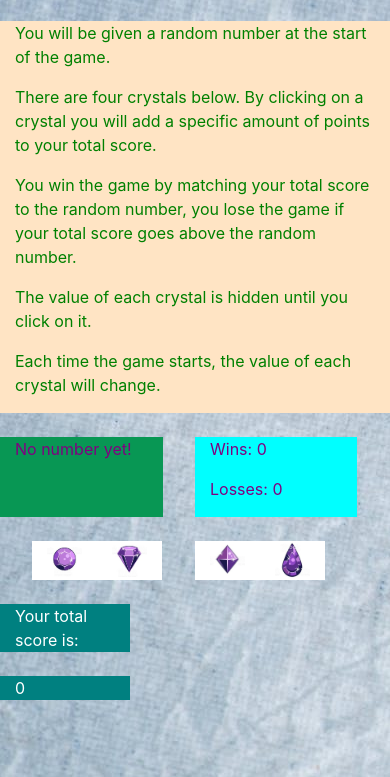
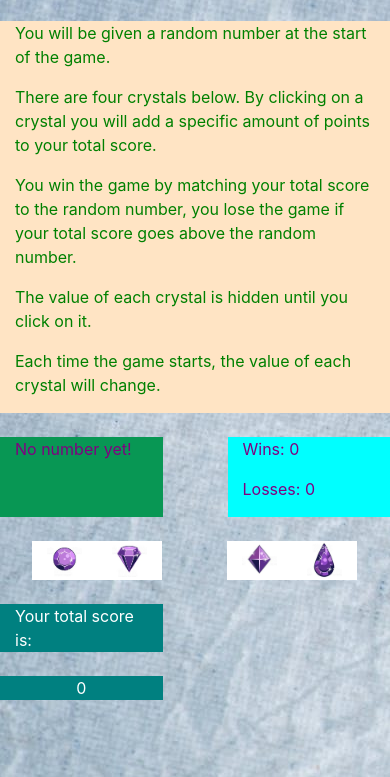
Before and after one commit to Bigshmow/unit-4-game, a plain HTML site: page index.html in a window 390 px wide. Shown: the part 67-844 px from the top of the page. Drawn offline with nearby package versions, Linux system fonts and the light colour scheme.

Commit message:
responsiveness done for now, works from mobile to xl

```diff
--- a/index.html
+++ b/index.html
@@ -10,7 +10,7 @@
     <body>
         <div class="container">
             <div class="row">
-                <div class="col-12 col-lg-7 header text-center">
+                <div class="col-lg-7 col-12 header text-center">
                     <p>Crystals Collector!</p>
                 </div>
             </div>
@@ -23,13 +23,13 @@
                     <p>The value of each crystal is hidden until you click on it.</p>
                     <p>Each time the game starts, the value of each crystal will change.</p>
                 </div>
-                <div class="col-lg-4"></div>
+                <!-- <div class="col-lg-4"></div> -->
             </div>
             <br>
             <div class="row">
-                <div class="col-lg-3 col-md-5 col-sm-5 col-5 numbertoguess text-left" id="randomnum">No number yet!</div>
-                <div class="col-1"></div>
-                <div class="col-lg-3 col-md-5 col-sm-5 col-5 winloss text-left">
+                <div class="col-lg-3 col-5 numbertoguess text-left" id="randomnum">No number yet!</div>
+                <div class="col-lg-1 col-2"></div>
+                <div class="col-lg-3 col-5 winloss text-left">
                     <p id="winscounter">Wins: 0</p>
                     <p id="lossescounter">Losses: 0</p>
                 </div>
@@ -37,28 +37,28 @@
             <br>
             <div class="row">
                 <div class="col-1"></div>
-                <div class="col-lg-1 col-sm-2 col-2 crystals">
+                <div class="col-lg-1 col-2 crystals">
                     <img src="../unit-4-game/assets/images/crystal_1.JPG" class="img-fluid" alt="Crystal_1">
                 </div>
-                <div class="col-lg-1 col-sm-2 col-2 crystals">
+                <div class="col-lg-1 col-2 crystals">
                         <img src="../unit-4-game/assets/images/crystal_2.JPG" class="img-fluid" alt="Crystal_2">
                 </div>
-                <div class="col-1"></div>
-                <div class="col-lg-1 col-sm-2 col-2 crystals">
+                <div class="col-lg-1 col-2"></div>
+                <div class="col-lg-1 col-2 crystals">
                         <img src="../unit-4-game/assets/images/crystal_3.JPG" class="img-fluid" alt="Crystal_3">
                 </div>
-                <div class="col-lg-1 col-sm-2 col-2 crystals">
+                <div class="col-lg-1 col-2 crystals">
                         <img src="../unit-4-game/assets/images/crystal_4.JPG" class="img-fluid" alt="Crystal_4">
                 </div>
                 <div class="col-1"></div>
             </div>
             <br>
             <div class="row">
-                <div class="col-4 col-sm-3 total">Your total score is: </div>
+                <div class="col-lg-3 col-5 total">Your total score is: </div>
             </div>
             <br>
             <div class="row">
-                <div class="col-4 col-sm-3 total" id="totalscore">0</div>
+                <div class="col-lg-3 col-5 total text-center" id="totalscore">0</div>
             </div>
         </div>
 
```
